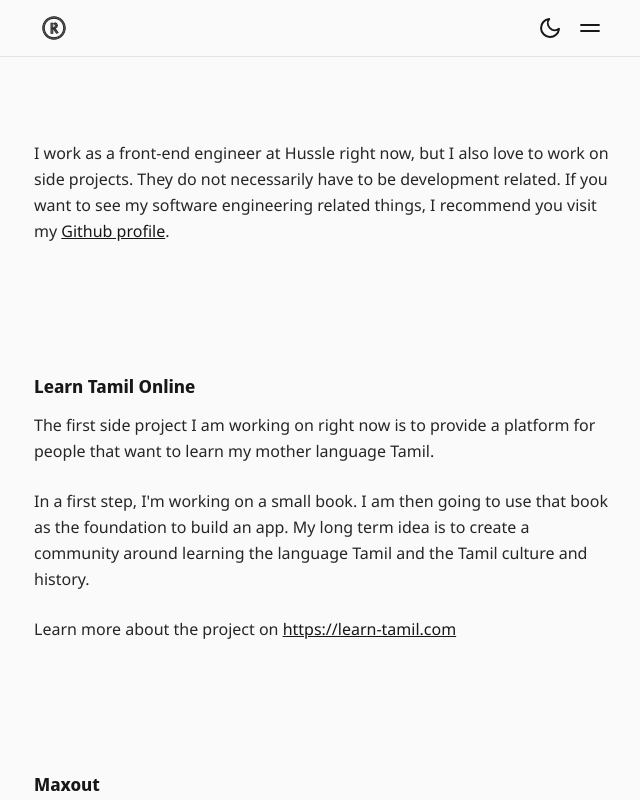
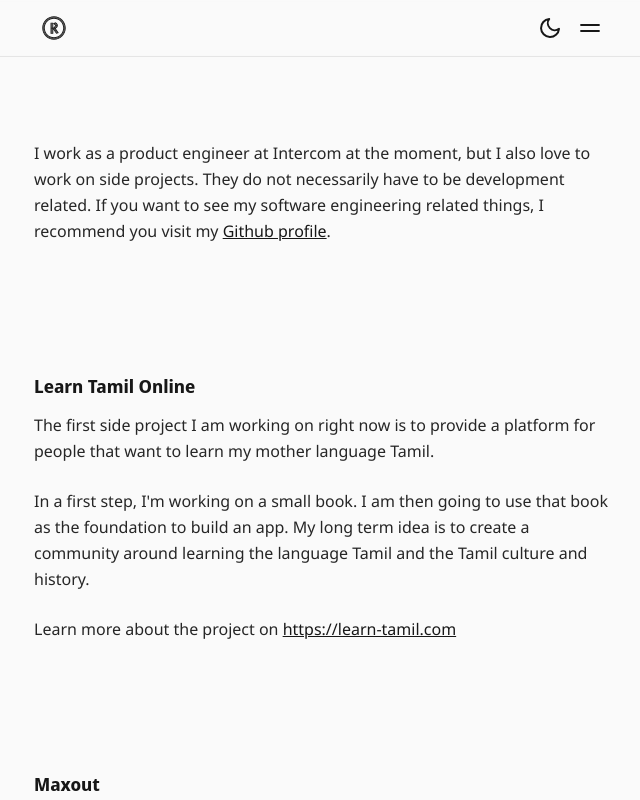
Before and after one commit to rathesDot/rathes.me, a Next.js app: page /work in a window 1280 px wide. Shown: the top 800 px of the page, without its empty margins (318-958 px from the left). Built offline with nearby package versions, Linux system fonts and the light colour scheme.

Commit message:
🐛 Add current employer

```diff
--- a/src/pages/about.tsx
+++ b/src/pages/about.tsx
@@ -48,8 +48,8 @@ const AboutMe: React.FC<React.PropsWithChildren<NextPage>> = () => (
         languages and cultures.
       </Paragraph>
       <Paragraph>
-        Nowadays, I work as a front-end engineer at Hussle in London building
-        web applications using React.
+        Nowadays, I work as a product engineer at Intercom in London building
+        web applications.
       </Paragraph>
       <Paragraph>
         Apart from that, I spent most of my time working on smaller side
--- a/src/pages/work.tsx
+++ b/src/pages/work.tsx
@@ -22,10 +22,10 @@ const Work: React.FC<React.PropsWithChildren<NextPage>> = () => {
         <Meta title="Work" />
         <Heading1 className="sr-only">My work</Heading1>
         <Paragraph>
-          I work as a front-end engineer at Hussle right now, but I also love to
-          work on side projects. They do not necessarily have to be development
-          related. If you want to see my software engineering related things, I
-          recommend you visit my{" "}
+          I work as a product engineer at Intercom at the moment, but I also
+          love to work on side projects. They do not necessarily have to be
+          development related. If you want to see my software engineering
+          related things, I recommend you visit my{" "}
           <Link
             href="https://github.com/rathesDot"
             underlined
```
